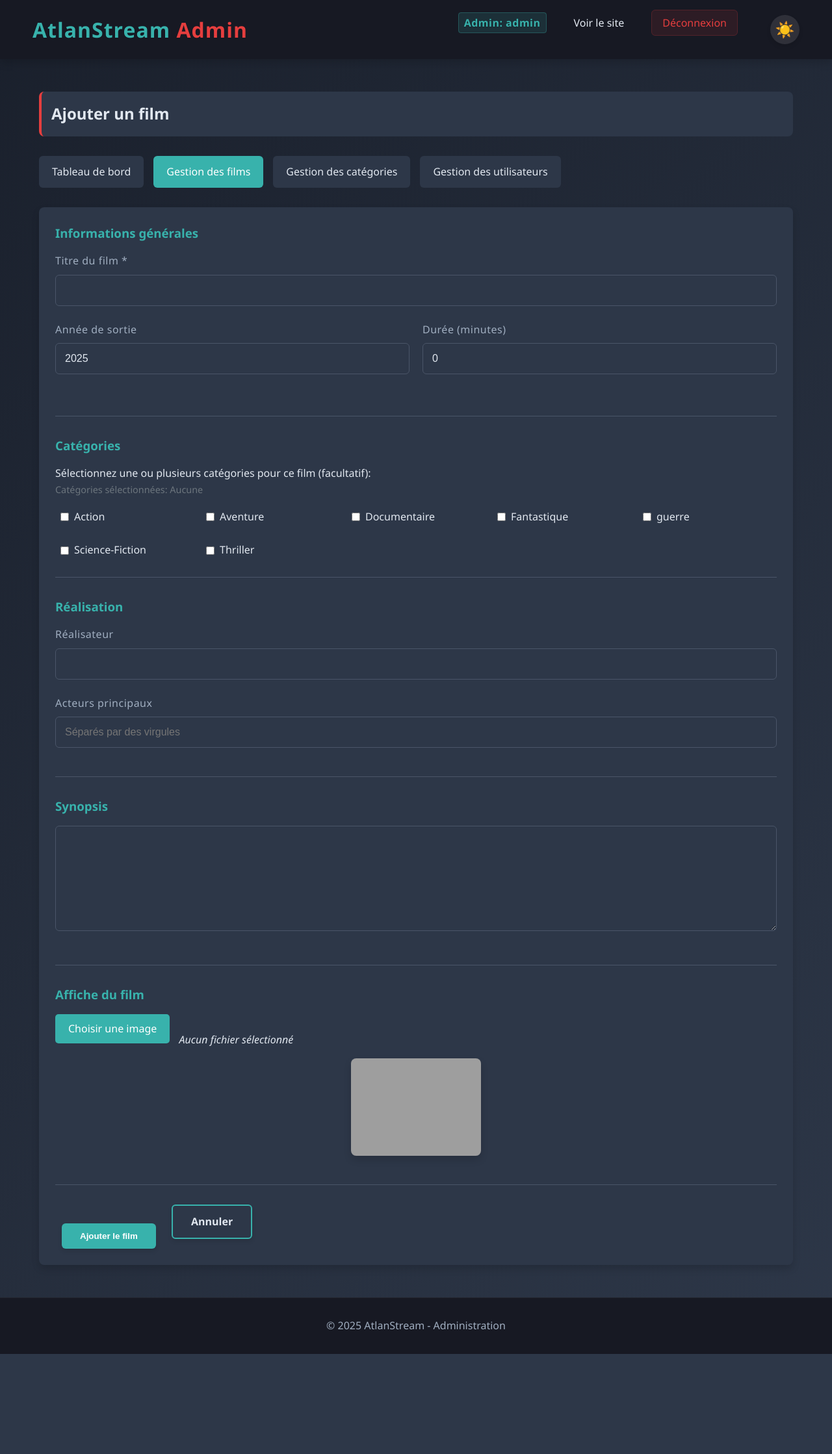
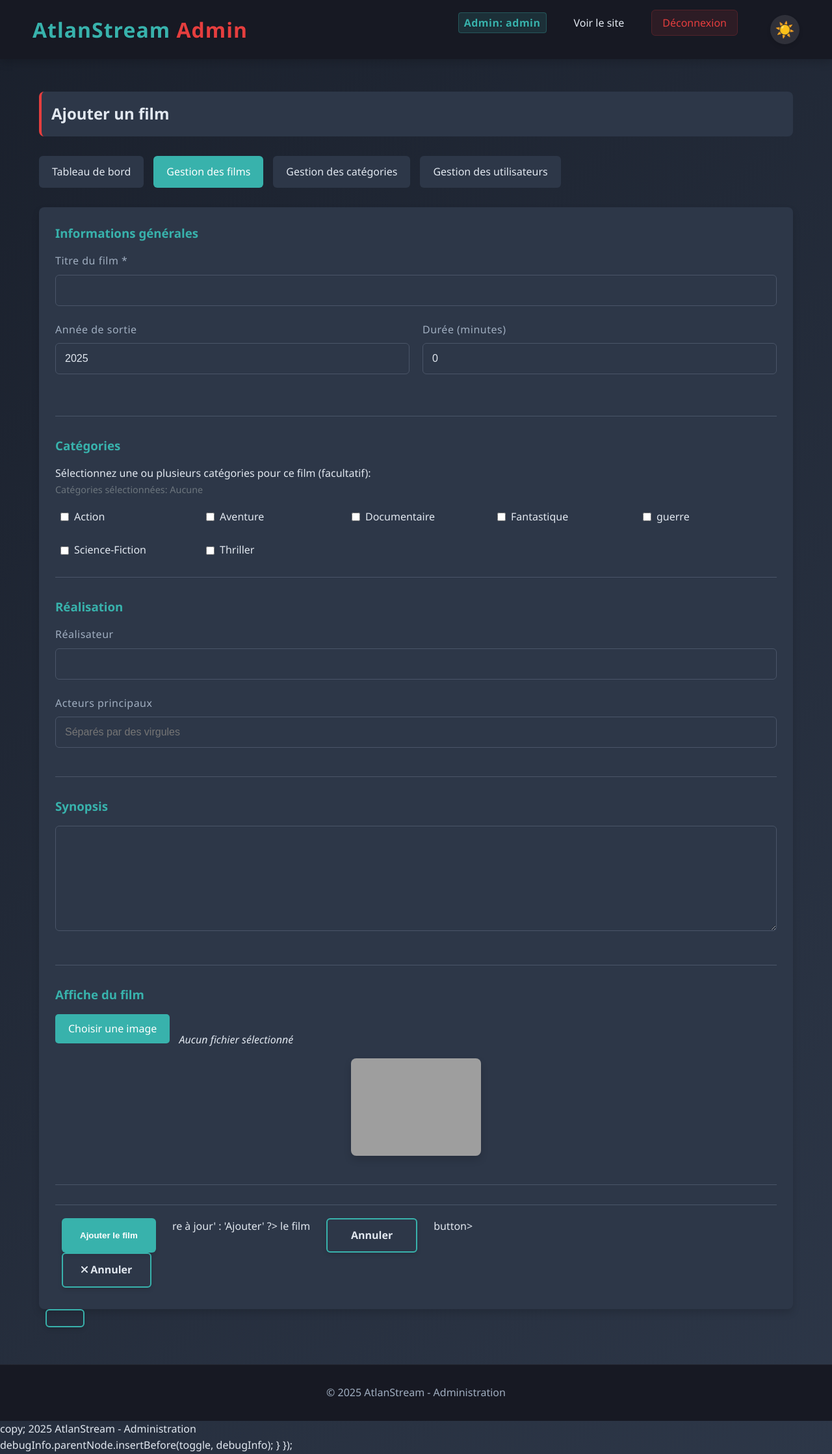
Before and after one commit to Byirwi/AtlanStream, a PHP site: page /admin/admin_edit-film.php in a window 1280 px wide. Shown: the whole page at 65% size. Before the commit the page ends 2084 px from the top, so only its background shows below. Run offline with PHP 8.4, Linux system fonts and the light colour scheme; a user stored in the database is signed in; data comes from the database, SQL or seed files in the repository; a stand-in replaces the project's code that opens the database connection; grey boxes are pictures that could not be loaded.

Commit message:
feat: Add form buttons styling in admin.css and integrate Font Awesome in admin_edit-film.php for enhanced UI

```diff
--- a/assets/css/admin.css
+++ b/assets/css/admin.css
@@ -372,3 +372,30 @@ select {
     font-size: 0.75rem;
     white-space: nowrap;
 }
+
+/* Form Buttons */
+.form-buttons {
+    display: flex;
+    gap: 15px;
+    margin-top: 30px;
+    padding-top: 20px;
+    border-top: 1px solid var(--input-border);
+}
+
+.form-buttons .btn {
+    display: flex;
+    align-items: center;
+    justify-content: center;
+    gap: 8px;
+    min-width: 140px;
+    transition: all 0.3s ease;
+}
+
+.form-buttons .btn:hover {
+    transform: translateY(-2px);
+    box-shadow: var(--shadow-medium);
+}
+
+.form-buttons .btn i {
+    font-size: 16px;
+}
--- a/pages/admin/admin_edit-film.php
+++ b/pages/admin/admin_edit-film.php
@@ -188,6 +188,7 @@ $categories = $pdo->query("SELECT id, name FROM categories ORDER BY name")->fetc
     <title><?= !empty($film['id']) ? 'Modifier' : 'Ajouter' ?> un film - AtlanStream Admin</title>
     <link rel="stylesheet" href="../../assets/css/style.css">
     <link rel="stylesheet" href="../../assets/css/admin.css">
+    <link rel="stylesheet" href="https://cdnjs.cloudflare.com/ajax/libs/font-awesome/6.0.0/css/all.min.css">
 </head>
 <body class="dark">
     <header>
@@ -325,61 +326,65 @@ $categories = $pdo->query("SELECT id, name FROM categories ORDER BY name")->fetc
                 </div>
 
                 <div class="form-buttons" style="margin-top: 30px;">
-                    <button type="submit" class="btn btn-primary"><?= !empty($film['id']) ? 'Mettre à jour' : 'Ajouter' ?> le film</button>
-                    <a href="admin_films.php" class="btn btn-secondary">Annuler</a>
-                </div>
-            </form>
-        </div>
-    </div>
-
+                    <button type="submit" class="btn btn-primary"><?= !empty($film['id']) ? 'Mettre à jour' : 'Ajouter' ?> le film</button>re à jour' : 'Ajouter' ?> le film
+                    <a href="admin_films.php" class="btn btn-secondary">Annuler</a>button>
+                </div> <a href="admin_films.php" class="btn btn-secondary">
+            </form>          <i class="fas fa-times"></i> Annuler
+        </div>          </a>
+    </div>            </div>
+    </form>
     <footer>
         <p>&copy; 2025 AtlanStream - Administration</p>
     </footer>
 
-    <script src="../../assets/js/theme.js"></script>
+    <script src="../../assets/js/theme.js"></script>copy; 2025 AtlanStream - Administration</p>
     <script>
         // Afficher le nom du fichier sélectionné
         function updateFileName(input) {
             const fileName = document.getElementById('fileName');
             if (input.files.length > 0) {
-                fileName.textContent = input.files[0].name;
-
+                fileName.textContent = input.files[0].name; updateFileName(input) {
+                tElementById('fileName');
                 // Prévisualiser l'image
-                const preview = document.getElementById('preview');
+                const preview = document.getElementById('preview');.files[0].name;
                 const file = input.files[0];
-                const reader = new FileReader();
-
+                const reader = new FileReader();// Prévisualiser l'image
+                lementById('preview');
                 reader.onload = function(e) {
-                    preview.src = e.target.result;
+                    preview.src = e.target.result;onst reader = new FileReader();
                 }
-
-                reader.readAsDataURL(file);
+                 {
+                reader.readAsDataURL(file);preview.src = e.target.result;
             } else {
                 fileName.textContent = 'Aucun fichier sélectionné';
-            }
-        }
+            }       reader.readAsDataURL(file);
+        }            } else {
 
         // Activer/désactiver l'affichage des informations de débogage
         document.addEventListener('DOMContentLoaded', function() {
             const debugInfo = document.querySelector('.debug-info');
-            if (debugInfo) {
+            if (debugInfo) {bogage
                 const toggle = document.createElement('button');
-                toggle.textContent = 'Afficher les infos de débogage';
+                toggle.textContent = 'Afficher les infos de débogage';info');
                 toggle.classList.add('btn', 'btn-secondary');
-                toggle.style.marginBottom = '15px';
-                toggle.addEventListener('click', function(e) {
+                toggle.style.marginBottom = '15px';);
+                toggle.addEventListener('click', function(e) {fficher les infos de débogage';
                     e.preventDefault();
                     if (debugInfo.style.display === 'none' || !debugInfo.style.display) {
                         debugInfo.style.display = 'block';
-                        toggle.textContent = 'Masquer les infos de débogage';
-                    } else {
+                        toggle.textContent = 'Masquer les infos de débogage';tDefault();
+                    } else {' || !debugInfo.style.display) {
                         debugInfo.style.display = 'none';
-                        toggle.textContent = 'Afficher les infos de débogage';
-                    }
+                        toggle.textContent = 'Afficher les infos de débogage';   toggle.textContent = 'Masquer les infos de débogage';
+                    } } else {
                 });
-                debugInfo.parentNode.insertBefore(toggle, debugInfo);
-            }
-        });
+                debugInfo.parentNode.insertBefore(toggle, debugInfo);           toggle.textContent = 'Afficher les infos de débogage';
+            }         }
+        });   });
+    </script>         debugInfo.parentNode.insertBefore(toggle, debugInfo);
+</body>     }
+
+</html>        });
     </script>
 </body>
 </html>
```
